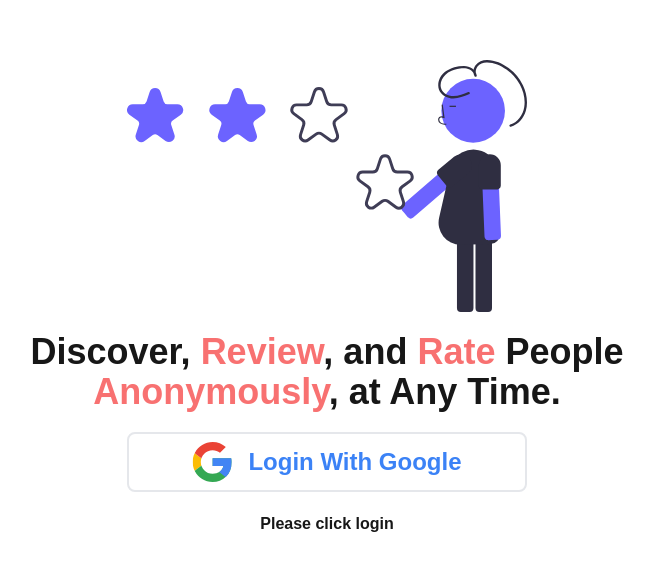
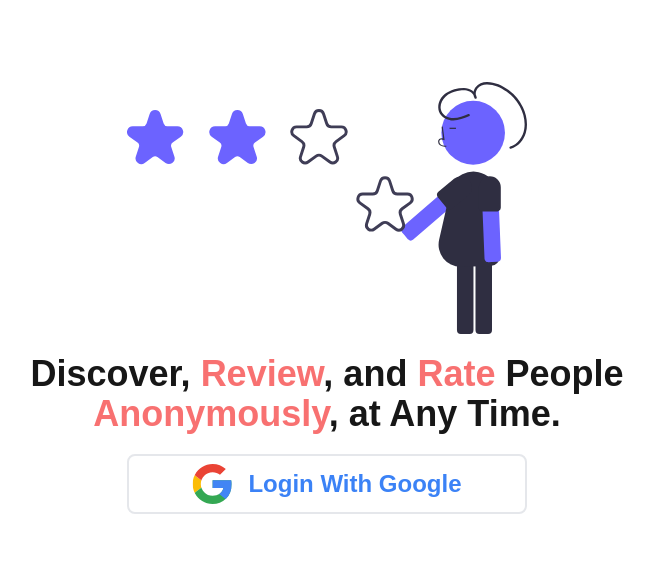
Before and after one commit to me-pradeep/trueView-frontend, a Next.js app: page /login in a window 1280 px wide. Shown: the part 102-672 px from the top of the page, without its empty margins (313-967 px from the left). Built offline with nearby package versions, Linux system fonts and the light colour scheme; no server answers.

Commit message:
managed google.jsx for loading state

```diff
--- a/src/app/(auth)/login/page.jsx
+++ b/src/app/(auth)/login/page.jsx
@@ -1,27 +1,8 @@
-"use client";
 import Image from "next/image";
 import React from "react";
 import Google from "@/components/google";
-import axios from "axios";
-import { useEffect, useState } from "react";
-import { useRouter } from "next/navigation";
 
 function page() {
-  const router = useRouter();
-  const [isAuthenticated, setIsAuthenticated] = useState(false);
-
-  useEffect(() => {
-    axios
-      .post("/api/verifyToken")
-      .then(() => {
-        setIsAuthenticated(true);
-        // router.push("/");
-      })
-      .catch((err) => {
-        setIsAuthenticated(false);
-      });
-  }, []);
-
   return (
     <>
       <Image
@@ -38,11 +19,6 @@ function page() {
         <span className="text-red-400">Anonymously</span>, at Any Time.
       </div>
       <Google />
-      <div className="text-center font-bold">
-        {isAuthenticated
-          ? "You are now authenticated Please click Go to Home page"
-          : "Please click login"}
-      </div>
     </>
   );
 }
--- a/src/components/google.jsx
+++ b/src/components/google.jsx
@@ -1,18 +1,21 @@
 "use client";
-import React, { useContext } from "react";
+import React, { useContext, useState } from "react";
 import { getAuth, signInWithPopup, GoogleAuthProvider } from "firebase/auth";
 import { app } from "@/lib/firebaseconfig";
 import Image from "next/image";
 import { useRouter } from "next/navigation";
 import axios from "axios";
 import { UserContext } from "@/context";
+import LinearProgress from "@mui/material/LinearProgress";
 
 export default function Google() {
   const { setUser } = useContext(UserContext);
   const router = useRouter();
+  const [authLoading, setAuthLoading] = useState(false);
 
   async function handleGoogleAuth() {
     try {
+      setAuthLoading(true);
       const auth = getAuth(app);
       const provider = new GoogleAuthProvider();
 
@@ -28,23 +31,43 @@ export default function Google() {
       );
 
       if (res.data.success) {
+        setAuthLoading(false);
         router.push("/");
       } else {
         setUser({ email: user.email, photoURL: user.photoURL });
+        setAuthLoading(false);
         router.push("/getusernameandbio");
       }
     } catch (error) {
+      setAuthLoading(false);
       console.error("Error during Google Authentication:", error);
     }
   }
 
   return (
-    <button
-      onClick={handleGoogleAuth}
-      className="flex justify-center items-center rounded-lg gap-x-4 w-[400px] p-2 border-2 hover:opacity-80 max-lg:w-[340px]"
-    >
-      <Image src="/google-icon.svg" height={40} width={40} alt="google-icon" />
-      <div className="text-2xl font-bold text-blue-500">Login With Google</div>
-    </button>
+    <div className="relative">
+      <button
+        onClick={handleGoogleAuth}
+        disabled={authLoading}
+        className={`flex justify-center items-center rounded-lg gap-x-4 w-[400px] p-2 border-2 hover:opacity-80 max-lg:w-[340px] ${
+          authLoading ? "cursor-not-allowed opacity-50" : ""
+        }`}
+      >
+        <Image
+          src="/google-icon.svg"
+          height={40}
+          width={40}
+          alt="google-icon"
+        />
+        <div className="text-2xl font-bold text-blue-500">
+          {authLoading ? "Logging In..." : "Login With Google"}
+        </div>
+      </button>
+      {authLoading && (
+        <div className="absolute bottom-[-8px] w-full">
+          <LinearProgress color="secondary" />
+        </div>
+      )}
+    </div>
   );
 }
```
